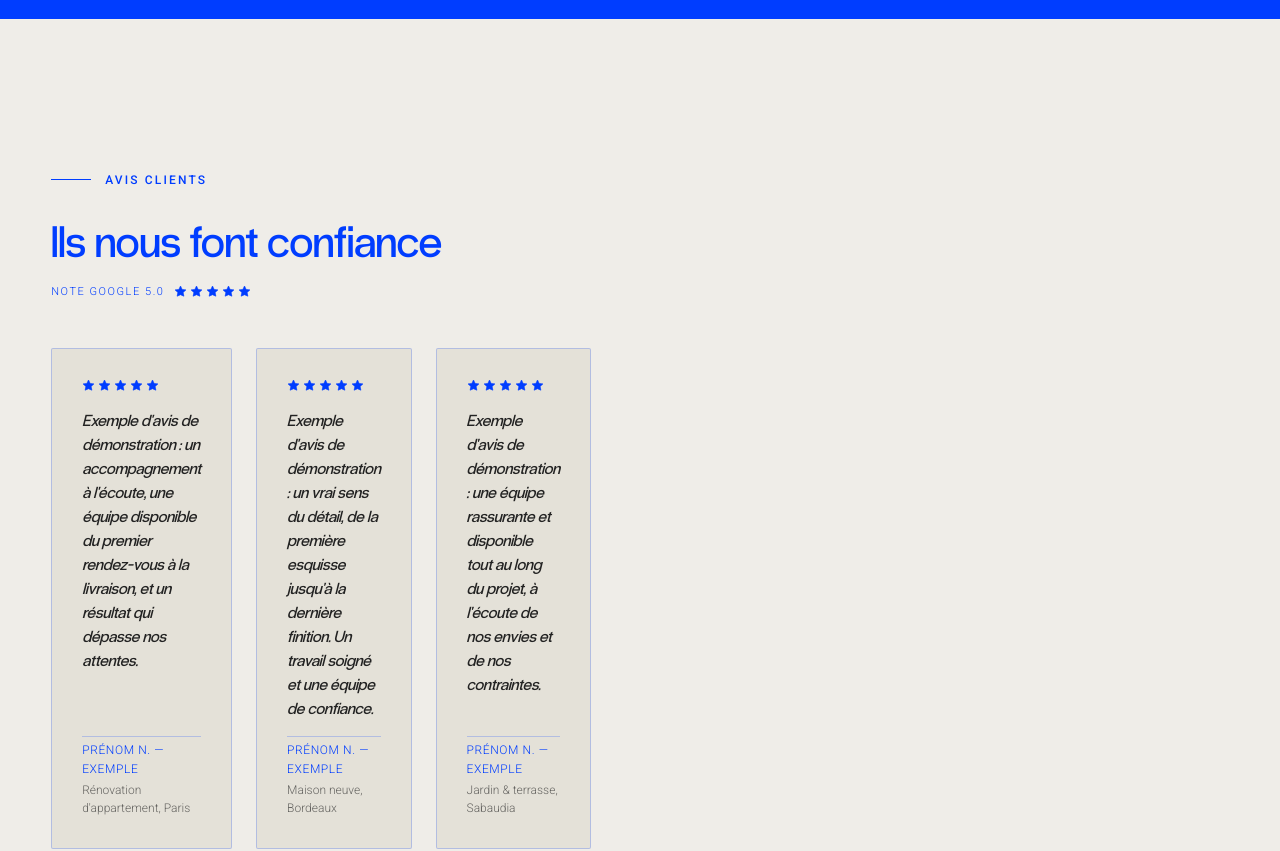
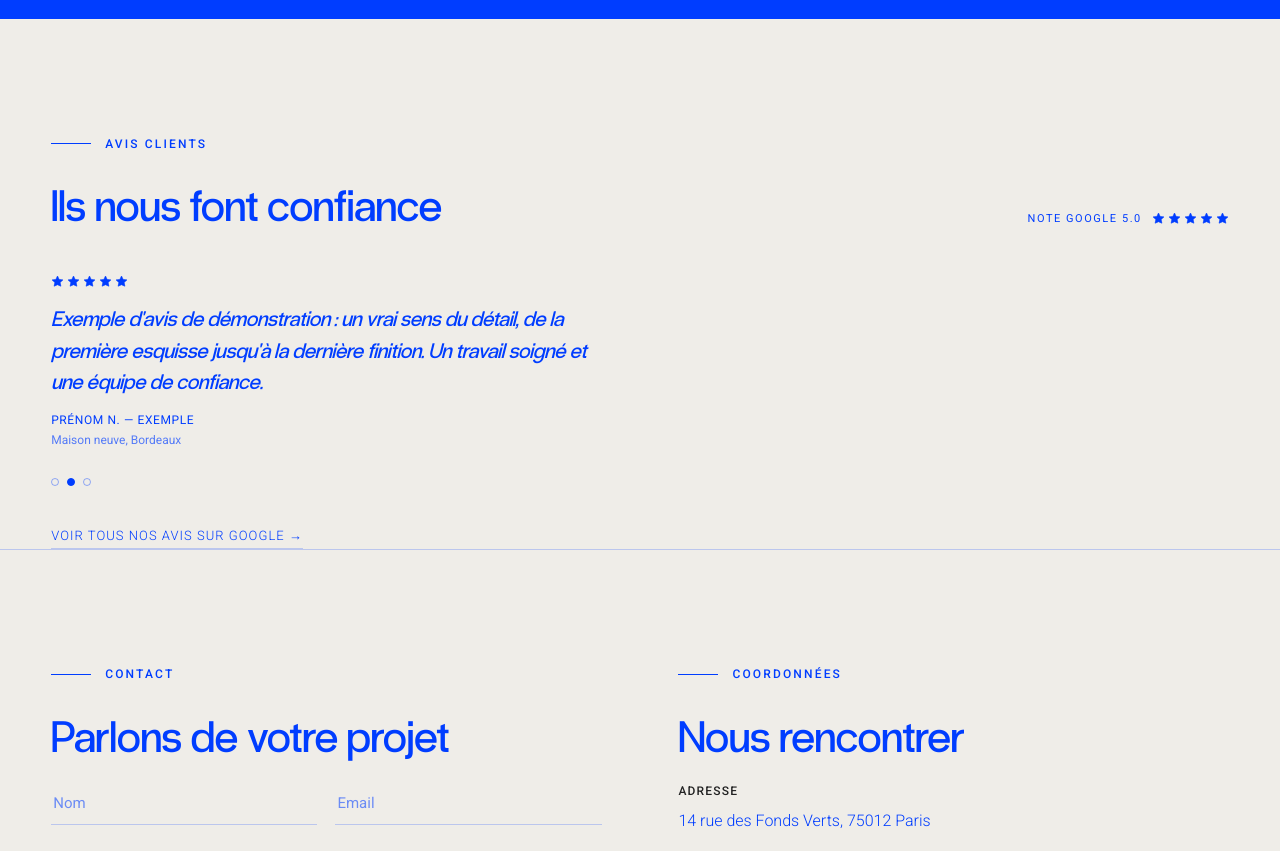
Before and after one commit to SupraStudio/Supra-Studio, a Next.js app in the folder supra-studio-nextjs/: page / in a window 1280 px wide. Shown: the part 7380-8231 px from the top of the page. Built offline with nearby package versions, Linux system fonts and the light colour scheme; no server answers.

Commit message:
Mise à Jour Site

```diff
--- a/supra-studio-nextjs/app/globals.css
+++ b/supra-studio-nextjs/app/globals.css
@@ -1567,13 +1567,14 @@ button { font-family: inherit; cursor: pointer; }
 .journal-article-text p:last-child { margin-bottom: 0; }
 
 /* ============================================
-   REVIEWS — AVIS CLIENTS (design éditorial sur-mesure)
+   REVIEWS — AVIS CLIENTS (carrousel éditorial, tout en bleu, sans vignette)
    ============================================ */
 .reviews-badge {
   display: flex;
   align-items: center;
   gap: 10px;
   font-size: 11px;
+  font-weight: 400;
   letter-spacing: 0.14em;
   text-transform: uppercase;
   color: var(--bleu);
@@ -1598,63 +1599,84 @@ button { font-family: inherit; cursor: pointer; }
   opacity: 1;
 }
 
-.reviews-grid {
-  display: grid;
-  grid-template-columns: repeat(3, 1fr);
-  gap: clamp(16px, 2vw, 24px);
+/* Carrousel : un seul avis visible à la fois, directement sur le fond ivoire —
+   les autres restent dans le DOM (texte indexable) mais visuellement masqués. */
+.review-carousel {
+  position: relative;
   margin-top: clamp(24px, 3vw, 36px);
-}
-.reviews-grid-compact {
-  grid-template-columns: repeat(2, 1fr);
-}
-@media (max-width: 860px) {
-  .reviews-grid,
-  .reviews-grid-compact {
-    grid-template-columns: 1fr;
-  }
-}
-
-.review-card {
+  max-width: 62ch;
+}
+.review-slide {
+  margin: 0;
   display: flex;
   flex-direction: column;
-  gap: 16px;
-  padding: clamp(22px, 2.4vw, 30px);
-  background: var(--ivoire-deep);
-  border: 1px solid var(--bleu-line);
-  border-radius: var(--radius);
-  margin: 0;
-}
-.review-card blockquote {
-  margin: 0;
-  flex: 1;
-}
-.review-card blockquote p {
+  gap: 14px;
+}
+.review-slide:not(.is-active) {
+  position: absolute;
+  width: 1px;
+  height: 1px;
+  overflow: hidden;
+  clip: rect(0 0 0 0);
+  white-space: nowrap;
+}
+.review-slide.is-active {
+  animation: review-fade-in .7s var(--ease);
+}
+@keyframes review-fade-in {
+  from { opacity: 0; transform: translateY(8px); }
+  to { opacity: 1; transform: translateY(0); }
+}
+.review-slide blockquote {
+  margin: 0;
+}
+.review-slide blockquote p {
   font-family: var(--f-display);
   font-weight: 400;
   font-style: italic;
-  font-size: 16px;
+  font-size: clamp(17px, 1.8vw, 21px);
   line-height: 1.5;
-  color: var(--charbon);
-  margin: 0;
-}
-.review-card figcaption {
+  color: var(--bleu);
+  margin: 0;
+}
+.review-slide figcaption {
   display: flex;
   flex-direction: column;
   gap: 2px;
-  margin-top: auto;
-  padding-top: 4px;
-  border-top: 1px solid var(--bleu-line);
 }
 .review-author {
   font-size: 12px;
+  font-weight: 400;
   letter-spacing: 0.05em;
   text-transform: uppercase;
   color: var(--bleu);
 }
 .review-context {
   font-size: 12px;
-  color: var(--charbon);
+  font-weight: 400;
+  color: var(--bleu);
   opacity: .65;
+}
+
+.review-dots {
+  display: flex;
+  gap: 8px;
+  margin-top: clamp(20px, 2.4vw, 28px);
+}
+.review-dot {
+  width: 8px;
+  height: 8px;
+  padding: 0;
+  border-radius: 50%;
+  border: 1px solid var(--bleu);
+  background: transparent;
+  opacity: .4;
+  cursor: pointer;
+  transition: opacity .3s var(--ease), background-color .3s var(--ease);
+}
+.review-dot.is-active {
+  opacity: 1;
+  background: var(--bleu);
 }
 
 .reviews-link {
--- a/supra-studio-nextjs/components/Reviews.tsx
+++ b/supra-studio-nextjs/components/Reviews.tsx
@@ -1,6 +1,11 @@
+"use client";
+
+import { useEffect, useState } from "react";
 import { REVIEWS, GOOGLE_RATING, GOOGLE_REVIEWS_URL, getReviewsByIds } from "@/lib/reviews";
 import { localizeReview } from "@/lib/reviews.i18n";
 import { getDict, type Lang } from "@/lib/i18n";
+
+const AUTOPLAY_MS = 6000;
 
 function Star({ filled }: { filled: boolean }) {
   return (
@@ -35,7 +40,7 @@ export default function Reviews({
   lang?: Lang;
   /** IDs des avis à afficher (voir lib/reviews.ts). Par défaut : les 3 premiers. */
   ids?: string[];
-  /** "grid" = 3 colonnes (accueil) — "compact" = 2 colonnes (Studio / Services). */
+  /** Réservé pour un léger ajustement d'espacement selon le placement. */
   variant?: "grid" | "compact";
   /** Permet de personnaliser le H2 selon la page (sinon libellé générique). */
   title?: string;
@@ -44,6 +49,16 @@ export default function Reviews({
   const t = getDict(lang);
   const source = ids ? getReviewsByIds(ids) : REVIEWS.slice(0, 3);
   const reviews = source.map((r) => localizeReview(r, lang));
+
+  const [index, setIndex] = useState(0);
+
+  useEffect(() => {
+    if (reviews.length <= 1) return;
+    const id = setInterval(() => {
+      setIndex((i) => (i + 1) % reviews.length);
+    }, AUTOPLAY_MS);
+    return () => clearInterval(id);
+  }, [reviews.length]);
 
   if (reviews.length === 0) return null;
 
@@ -67,9 +82,13 @@ export default function Reviews({
           )}
         </div>
 
-        <div className={`reviews-grid reviews-grid-${variant} reveal`}>
-          {reviews.map((r) => (
-            <figure className="review-card" key={r.id}>
+        <div className="review-carousel reveal">
+          {reviews.map((r, i) => (
+            <figure
+              className={`review-slide${i === index ? " is-active" : ""}`}
+              aria-hidden={i !== index}
+              key={r.id}
+            >
               <Stars rating={r.rating} />
               <blockquote>
                 <p>{r.quote}</p>
@@ -80,6 +99,22 @@ export default function Reviews({
               </figcaption>
             </figure>
           ))}
+
+          {reviews.length > 1 && (
+            <div className="review-dots" role="tablist" aria-label={t.reviews.label}>
+              {reviews.map((r, i) => (
+                <button
+                  key={r.id}
+                  type="button"
+                  role="tab"
+                  aria-selected={i === index}
+                  aria-label={`${i + 1} / ${reviews.length}`}
+                  className={`review-dot${i === index ? " is-active" : ""}`}
+                  onClick={() => setIndex(i)}
+                />
+              ))}
+            </div>
+          )}
         </div>
 
         <a
```
Also changed, not shown: 1 other file (tests, documents, lock files or other folders).
